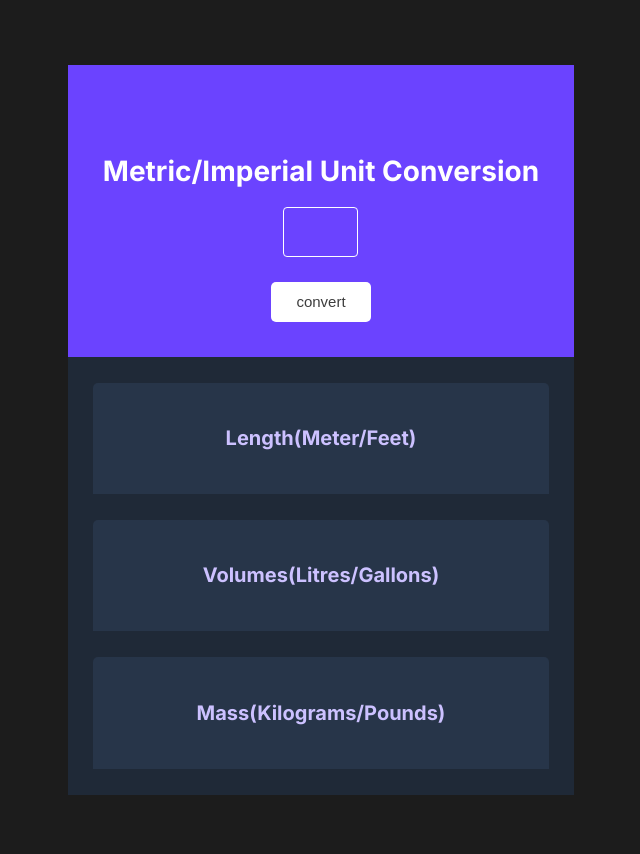
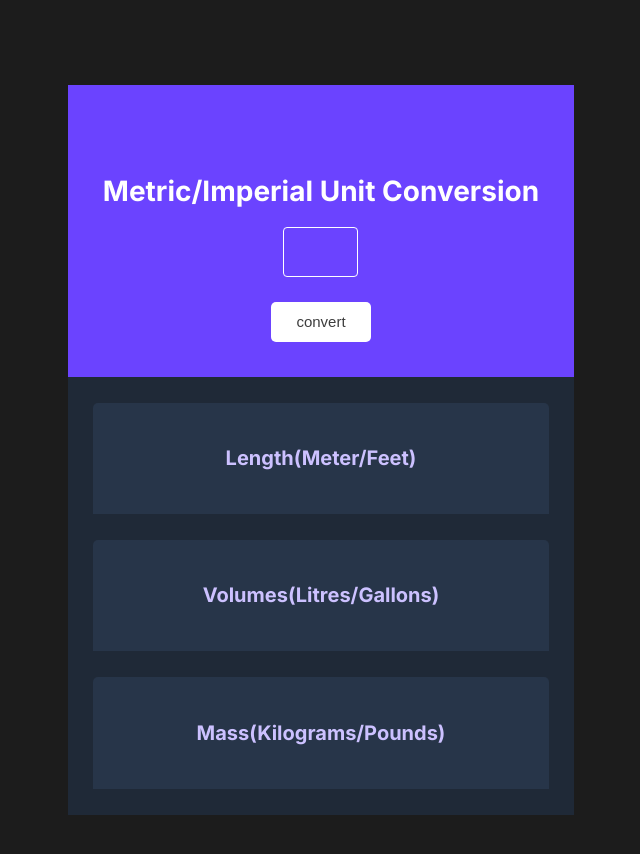
Before and after one commit to dubemoyibe-star/Unit-conversion, a plain HTML site: page index.html in a window 1280 px wide. Shown: the whole page, without its empty margins (319-959 px from the left). Drawn offline with Linux system fonts and the light colour scheme.

Commit message:
Update index.css

```diff
--- a/index.css
+++ b/index.css
@@ -7,7 +7,7 @@ body {
     justify-content: center;
     align-items: center;
     font-family: inter ;
-    margin: 30px;
+    margin-top: 50px;
     height: 100vh;
 }
 
```
